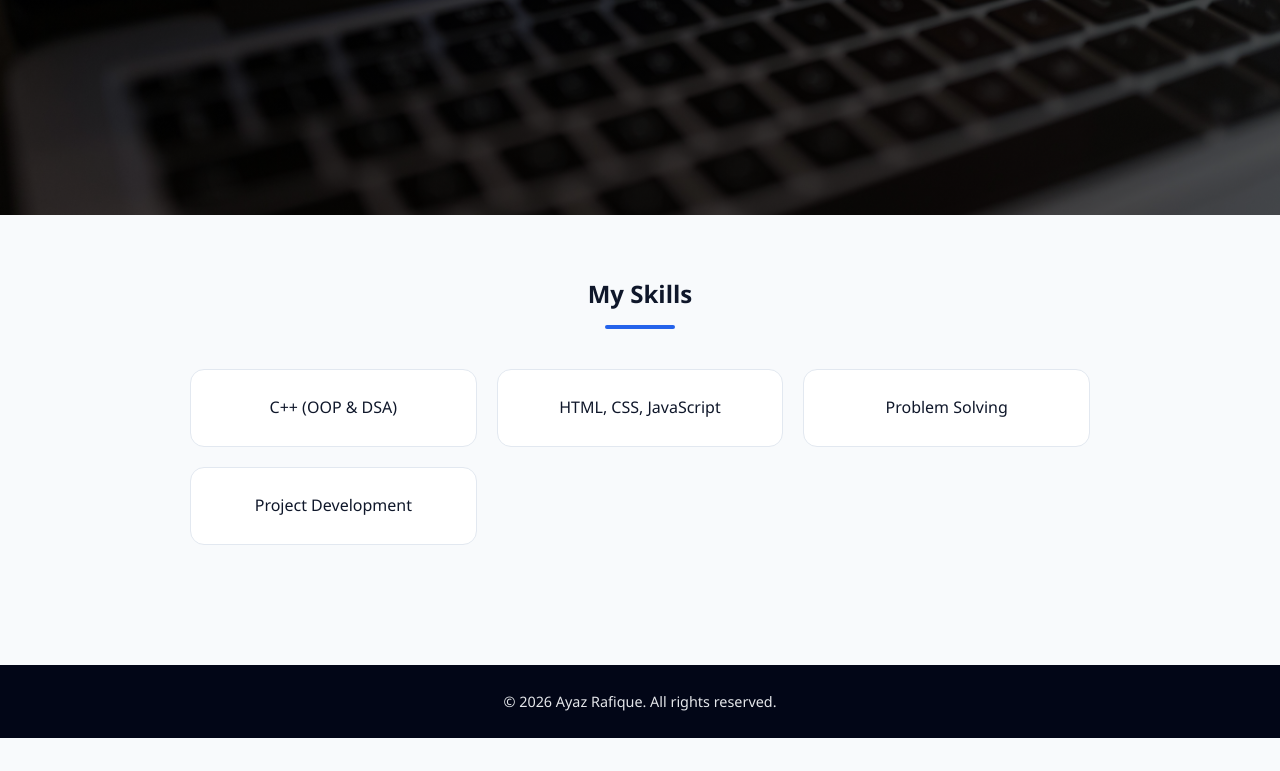
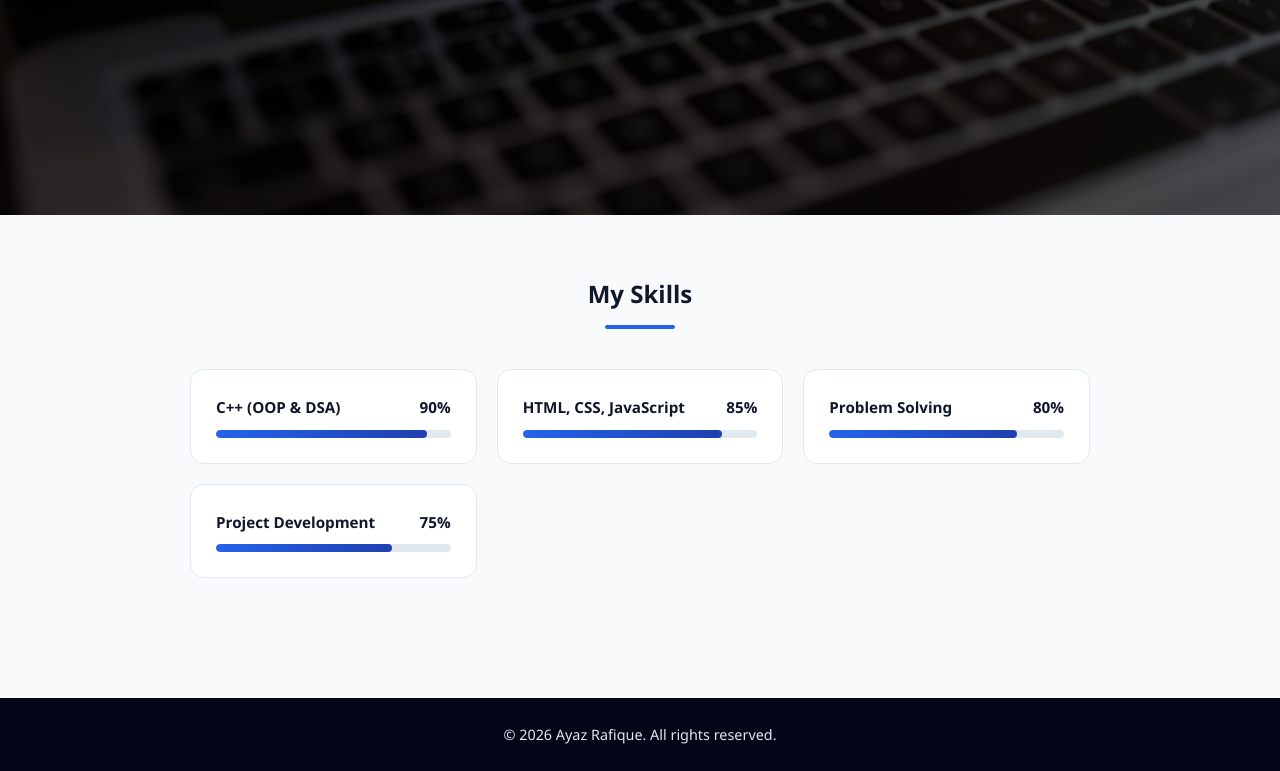
Before and after one commit to MalikAyaz29/Muhammad-Ayaz-Rafique-Portfolio, a plain HTML site: page public/index.html in a window 1280 px wide. Shown: the part 566-1337 px from the top of the page. Before the commit the page ends 1304 px from the top, so only its background shows below. Drawn offline with Linux system fonts and the light colour scheme.

Commit message:
Updated index and style files

```diff
--- a/public/css/style.css
+++ b/public/css/style.css
@@ -178,6 +178,30 @@ nav {
   margin: auto;
 }
 
+.skill-info {
+  display: flex;
+  justify-content: space-between;
+  margin-bottom: 10px;
+  font-weight: 600;
+  font-size: 0.95rem;
+}
+
+.progress-bar {
+  width: 100%;
+  height: 8px;
+  background: var(--border);
+  border-radius: 10px;
+  overflow: hidden;
+}
+
+.progress-fill {
+  height: 100%;
+  background: linear-gradient(90deg, var(--primary), var(--secondary));
+  border-radius: 10px;
+  transition: width 1s ease-in-out;
+}
+
+
 /* =========================
    CARDS (GLOBAL)
 ========================= */
--- a/public/index.html
+++ b/public/index.html
@@ -1,5 +1,6 @@
 <!DOCTYPE html>
 <html lang="en">
+
 <head>
   <meta charset="UTF-8">
   <meta name="viewport" content="width=device-width, initial-scale=1.0">
@@ -7,6 +8,7 @@
   <link rel="stylesheet" href="css/style.css"> <!--pRIMARY CSS-->
 
 </head>
+
 <body>
   <!-- Navbar -->
   <nav>
@@ -19,12 +21,8 @@
 
       <!-- LinkedIn ICON -->
       <li>
-      <a
-        href="https://www.linkedin.com/in/muhammad-ayaz-rafique-2906a028b"
-        target="_blank"
-        title="LinkedIn"
-        class="linkedin-icon"
-      >
+        <a href="https://www.linkedin.com/in/muhammad-ayaz-rafique-2906a028b" target="_blank" title="LinkedIn"
+          class="linkedin-icon">
           in
         </a>
       </li>
@@ -50,10 +48,42 @@
   <section class="skills">
     <h2>My Skills</h2>
     <div class="skill-cards">
-            <div class="card">C++ (OOP & DSA)</div>
-            <div class="card">HTML, CSS, JavaScript</div>
-            <div class="card">Problem Solving</div>
-            <div class="card">Project Development</div>
+      <div class="card">
+        <div class="skill-info">
+          <span>C++ (OOP & DSA)</span>
+          <span>90%</span>
+        </div>
+        <div class="progress-bar">
+          <div class="progress-fill" style="width: 90%;"></div>
+        </div>
+      </div>
+      <div class="card">
+        <div class="skill-info">
+          <span>HTML, CSS, JavaScript</span>
+          <span>85%</span>
+        </div>
+        <div class="progress-bar">
+          <div class="progress-fill" style="width: 85%;"></div>
+        </div>
+      </div>
+      <div class="card">
+        <div class="skill-info">
+          <span>Problem Solving</span>
+          <span>80%</span>
+        </div>
+        <div class="progress-bar">
+          <div class="progress-fill" style="width: 80%;"></div>
+        </div>
+      </div>
+      <div class="card">
+        <div class="skill-info">
+          <span>Project Development</span>
+          <span>75%</span>
+        </div>
+        <div class="progress-bar">
+          <div class="progress-fill" style="width: 75%;"></div>
+        </div>
+      </div>
     </div>
   </section>
 
@@ -64,4 +94,5 @@
 
   <script src="js/main.js"></script>
 </body>
+
 </html>
```
Lines whose indentation alone changed are shown as unchanged.
